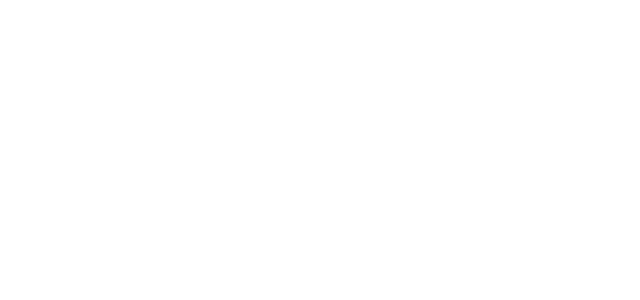
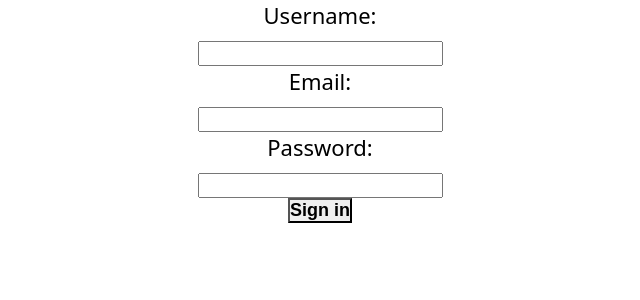
Before and after one commit to AntonioFuziy/climusic, a React (Create React App) app: page /login in a window 1280 px wide. Shown: the top 300 px of the page, without its empty margins (320-960 px from the left). Built offline with nearby package versions, Linux system fonts and the light colour scheme.

Commit message:
adicionando display de texto chamando API de forecast

```diff
--- a/src/App.js
+++ b/src/App.js
@@ -1,4 +1,6 @@
 import React, { useState, useEffect } from 'react';
+
+import "./styles/global.css";
 
 import Routes from './Routes';
 
--- a/src/Routes.js
+++ b/src/Routes.js
@@ -6,6 +6,7 @@ import { BrowserRouter, Route, Switch } from "react-router-dom";
 import ListSpotify from "./pages/ListSpotify";
 import Usuarios from './pages/usuarios';
 import Weather from './pages/Weather';
+import Login from './pages/Login';
 
 function Routes(){
     return(
@@ -16,6 +17,8 @@ function Routes(){
                 <Route path="/weather" component={Weather}/>
 
                 <Route path="/usuarios" component={Usuarios}/>
+
+                <Route path="/login" component={Login}/>
             </Switch>
         </BrowserRouter>
     );
--- /dev/null
+++ b/src/pages/Login.jsx
@@ -0,0 +1,81 @@
+import React, { Component } from 'react';
+import axios from 'axios';
+
+import "../styles/Login.css"
+
+export default class Login extends Component{
+
+    constructor(props){
+        super(props);
+
+        this.onChangeUsername = this.onChangeUsername.bind(this);
+        this.onChangeEmail = this.onChangeEmail.bind(this);
+        this.onChangePassword = this.onChangePassword.bind(this);
+        this.onSubmit = this.onSubmit.bind(this);
+
+        this.state = {
+            username: '',
+            email: '',
+            password: ''
+        }
+    }
+
+    // componentDidMount(){
+    //     this.setState({
+    //         username: 'teste',
+    //         email: 'teste@gmail.com',
+    //         password: 'senha123'
+    //     })
+    // }
+
+    onChangeUsername(e){
+        this.setState = ({
+            username: e.target.value
+        });
+    }
+
+    onChangeEmail(e){
+        this.setState({
+            email: e.target.value
+        });
+    }
+
+    onChangePassword(e){
+        this.setState({
+            password: e.target.value
+        });
+    }
+
+    onSubmit(e){
+        e.preventDefault();
+
+        const user = {
+            username: this.state.username,
+            email: this.state.email,
+            password: this.state.password
+        }
+
+        console.log(user);
+
+        window.location = "/";
+    }
+
+    render(){
+        return(
+            <div className="container">
+                <form onSubmit={this.onSubmit}>
+                    <label htmlFor="username-input">Username:</label>
+                    <input type="text" id="username-input"/>
+
+                    <label htmlFor="email-input">Email:</label>
+                    <input type="text" id="email-input"/>
+
+                    <label htmlFor="password-input">Password:</label>
+                    <input type="text" id="password-input"/>
+
+                    <button type="submit">Sign in</button>
+                </form>
+            </div>
+        )
+    }
+}
--- a/src/pages/Weather.js
+++ b/src/pages/Weather.jsx
@@ -8,8 +8,9 @@ export default class Weather extends Component {
         super(props);
 
         this.state = {
-            city : ''
-          }
+            city : '',
+            weather: ''
+        }
 
         this.updateCity = this.updateCity.bind(this);
         this.handleSubmit = this.handleSubmit.bind(this);
@@ -31,6 +32,10 @@ export default class Weather extends Component {
             var weather = response.data.weather[0].main
 
             console.log(weather)
+
+            this.setState({
+                weather: weather
+            })
         })
         .catch(error => console.log("Error", error));
         console.log('Your input value is: ' + this.state.city)
@@ -40,12 +45,14 @@ export default class Weather extends Component {
         return(
             <div id="geral">
                 <form id="formulario">
-                    <label for="cidadeInput">Qual cidade gostaria de pesquisar?</label>
+                    <label htmlFor="cidadeInput">Qual cidade gostaria de pesquisar?</label>
                     <input id="cidadeInput" type="text" onChange={this.updateCity} name="city"/>
                 </form>
                 <button id="submitCidade" onClick={this.handleSubmit}>Pesquisar</button>
 
                 <div className="weather">
+                    <p>{this.state.weather}</p>
+
                     <Link to="/">List</Link>
                 </div>
             </div>
--- /dev/null
+++ b/src/styles/Login.css
@@ -0,0 +1,6 @@
+form{
+    display: flex;
+    flex-direction: column;
+    justify-content: center;
+    align-items: center;
+}
--- /dev/null
+++ b/src/styles/global.css
@@ -0,0 +1,13 @@
+*{
+    margin: 0;
+    padding: 0;
+    box-sizing: border-box;
+}
+
+body{
+    color: #000;
+}
+
+body, input, button, textarea{
+    font: 600 18px Nunito, sans-serif;
+}
```
Also changed, not shown: src/components/Dropdown.jsx (renamed from src/components/Dropdown.js), src/pages/ListSpotify.jsx (renamed from src/pages/ListSpotify.js).
